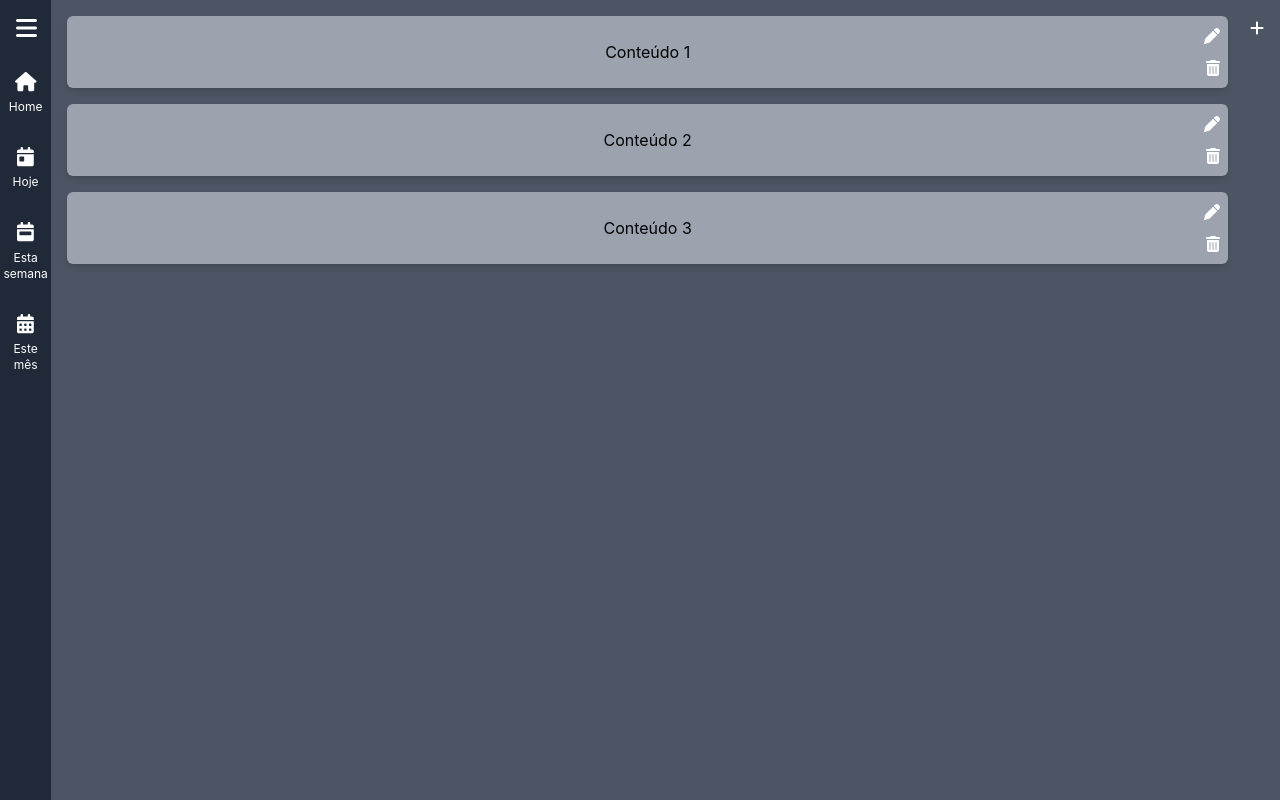
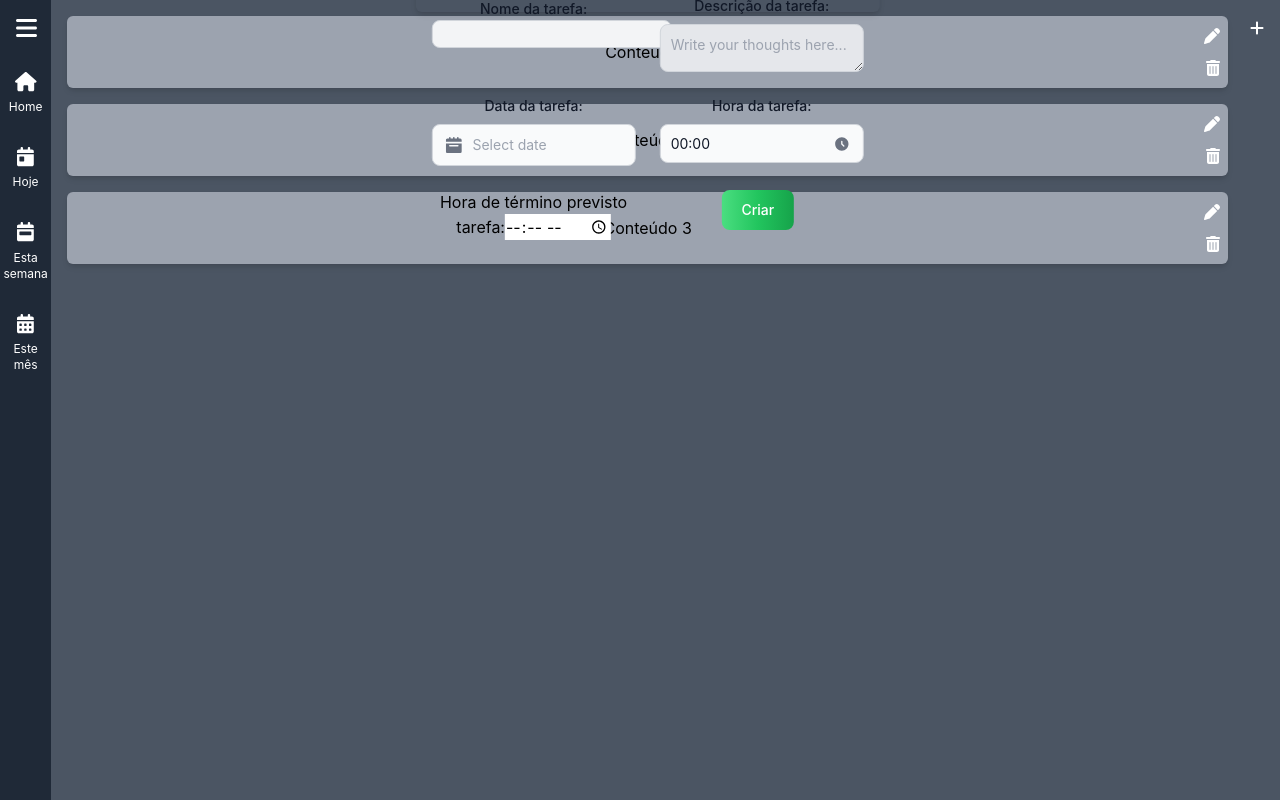
Before and after one commit to olavodd42/sistema-gerenciamento-tarefas, a React (Create React App) app: page /home in a window 1280 px wide. Both pictures are taken after a click on the icon 1212 px from the left and 36 px from the top of the page. Built offline with nearby package versions, Linux system fonts and the light colour scheme.

Commit message:
add edit tab

```diff
--- a/src/components/edit_button.js
+++ b/src/components/edit_button.js
@@ -2,13 +2,13 @@ import React from "react";
 import { FontAwesomeIcon } from "@fortawesome/react-fontawesome";
 import { faPen } from "@fortawesome/free-solid-svg-icons";
 
-function EditButton ({ onclick }) {
+function EditButton({ onClick }) {
   return (
     <div className="inline-block ml-2 absolute top-2 right-2">
       <FontAwesomeIcon
-        icon={faPen}s
+        icon={faPen}
         className="cursor-pointer text-white"
-        //onClick={onClick}
+        onClick={onClick}
       />
     </div>
   );
--- /dev/null
+++ b/src/components/edit_tab.js
@@ -0,0 +1,47 @@
+import React from "react";
+
+function EditTab() {
+  return (
+    <form className="h-[40%] z-20 bg-gray-600 p-4 rounded-md shadow-md w-[40%] absolute bottom-1/2 left-1/2 transform -translate-x-1/2 -translate-y-1/2 grid gap-6 mb-6 md:grid-cols-2">
+      <div>
+        <label htmlFor="taskName" className="mb-2 text-sm font-medium text-gray-900 dark:text-white">Nome da tarefa:</label>
+        <input type="text" id="taskName" name="taskName" className="bg-gray-100 border border-gray-300 text-gray-900 text-sm rounded-lg focus:ring-blue-500 focus:border-blue-500 h-7 p-2.5 dark:bg-gray-700 dark:border-gray-600 dark:placeholder-gray-400 dark:text-white dark:focus:ring-blue-500 dark:focus:border-blue-500" required />
+      </div>
+      <div>
+        <label htmlFor="taskDescription" className="block mb-2 text-sm font-medium text-gray-900 dark:text-white">Descrição da tarefa:</label>
+        <textarea id="taskDescription" name="textDescription" rows="4" className="block p-2.5 w-full h-12 text-sm text-gray-900 bg-gray-200 rounded-lg border border-gray-300 focus:ring-blue-500 focus:border-blue-500 dark:bg-gray-700 dark:border-gray-600 dark:placeholder-gray-400 dark:text-white dark:focus:ring-blue-500 dark:focus:border-blue-500" placeholder="Write your thoughts here..."></textarea>
+      </div>
+      <div>
+        <label htmlFor="taskDate" className="block mb-2 text-sm font-medium text-gray-900 dark:text-white">Data da tarefa:</label>
+        <div className="relative max-w-sm">
+          <div className="absolute inset-y-0 start-0 flex items-center ps-3.5 pointer-events-none">
+            <svg className="w-4 h-4 text-gray-500 dark:text-gray-400" aria-hidden="true" xmlns="http://www.w3.org/2000/svg" fill="currentColor" viewBox="0 0 20 20">
+              <path d="M20 4a2 2 0 0 0-2-2h-2V1a1 1 0 0 0-2 0v1h-3V1a1 1 0 0 0-2 0v1H6V1a1 1 0 0 0-2 0v1H2a2 2 0 0 0-2 2v2h20V4ZM0 18a2 2 0 0 0 2 2h16a2 2 0 0 0 2-2V8H0v10Zm5-8h10a1 1 0 0 1 0 2H5a1 1 0 0 1 0-2Z"/>
+            </svg>
+          </div>
+          <input datepicker id="taskDate" name="taskDate" type="text" className="bg-gray-50 border border-gray-300 text-gray-900 text-sm rounded-lg focus:ring-blue-500 focus:border-blue-500 block w-full ps-10 p-2.5 dark:bg-gray-700 dark:border-gray-600 dark:placeholder-gray-400 dark:text-white dark:focus:ring-blue-500 dark:focus:border-blue-500" placeholder="Select date"/>
+        </div>
+      </div>
+      <div>
+        <label htmlFor="taskTime" className="block mb-2 text-sm font-medium text-gray-900 dark:text-white">Hora da tarefa:</label>
+        <div className="relative">
+          <div className="absolute inset-y-0 end-0 top-0 flex items-center pe-3.5 pointer-events-none">
+            <svg className="w-4 h-4 text-gray-500 dark:text-gray-400" aria-hidden="true" xmlns="http://www.w3.org/2000/svg" fill="currentColor" viewBox="0 0 24 24">
+              <path fillRule="evenodd" d="M2 12C2 6.477 6.477 2 12 2s10 4.477 10 10-4.477 10-10 10S2 17.523 2 12Zm11-4a1 1 0 1 0-2 0v4a1 1 0 0 0 .293.707l3 3a1 1 0 0 0 1.414-1.414L13 11.586V8Z" clipRule="evenodd"/>
+            </svg>
+          </div>
+          <input type="taskTime" id="taskTime" className="bg-gray-50 border leading-none border-gray-300 text-gray-900 text-sm rounded-lg focus:ring-blue-500 focus:border-blue-500 block w-full p-2.5 dark:bg-gray-700 dark:border-gray-600 dark:placeholder-gray-400 dark:text-white dark:focus:ring-blue-500 dark:focus:border-blue-500" min="09:00" max="18:00" value="00:00" required />
+        </div>
+      </div>
+      <div>
+        <label htmlFor="endTime">Hora de término previsto tarefa:</label>
+        <input type="time" id="endTime" name="endTime" required />
+      </div>
+      <div>
+        <button type="submit" className="text-white bg-gradient-to-r from-green-400 via-green-500 to-green-600 hover:bg-gradient-to-br focus:ring-4 focus:outline-none focus:ring-green-300 dark:focus:ring-green-800 font-medium rounded-lg text-sm px-5 py-2.5 text-center me-2 mb-2">Criar</button>
+      </div>
+    </form>
+  );
+}
+
+export default EditTab;
--- a/src/home.js
+++ b/src/home.js
@@ -1,16 +1,25 @@
-// filepath: /c:/Users/olavo/OneDrive/Documentos/sist_gerenciamento_tarefas/src/home.js
 import React, { useState } from "react";
 import Navbar from "./components/navbar";
 import CreateButton from "./components/create_button";
 import EditButton from "./components/edit_button";
 import DeleteButton from "./components/delete_button";
 import CreateTab from "./components/create_tab";
+import EditTab from "./components/edit_tab";
 
 function Home() {
   const [isTabVisible, setIsTabVisible] = useState(false);
+  const [editTabsVisibility, setEditTabsVisibility] = useState([false, false, false]);
 
   const toggleTab = () => {
     setIsTabVisible(!isTabVisible);
+  };
+
+  const toggleEditTab = (index) => {
+    setEditTabsVisibility((prevVisibility) => {
+      const newVisibility = [...prevVisibility];
+      newVisibility[index] = !newVisibility[index];
+      return newVisibility;
+    });
   };
 
   return (
@@ -19,24 +28,24 @@ function Home() {
 
       <div className="relative ml-[4%] p-4 text-center bg-gray-600 box-border h-screen flex-grow flex flex-col justify-start">
         <CreateButton onClick={toggleTab} />
-        {isTabVisible && (
-          <CreateTab />
-        )}
+        {isTabVisible && <CreateTab />}
         <div className={`bg-gray-400 p-6 rounded-md shadow-md w-[97%] mb-4 relative ${isTabVisible ? "mt-80" : ""}`}>
           Conteúdo 1
-          <EditButton />
+          <EditButton onClick={() => toggleEditTab(0)} />
           <DeleteButton />
-
+          {editTabsVisibility[0] && <EditTab />}
         </div>
         <div className="bg-gray-400 p-6 rounded-md shadow-md w-[97%] mb-4 relative">
           Conteúdo 2
-          <EditButton />
+          <EditButton onClick={() => toggleEditTab(1)} />
           <DeleteButton />
+          {editTabsVisibility[1] && <EditTab />}
         </div>
         <div className="bg-gray-400 p-6 rounded-md shadow-md w-[97%] mb-4 relative">
           Conteúdo 3
-          <EditButton />
+          <EditButton onClick={() => toggleEditTab(2)} />
           <DeleteButton />
+          {editTabsVisibility[2] && <EditTab />}
         </div>
       </div>
     </div>
```
